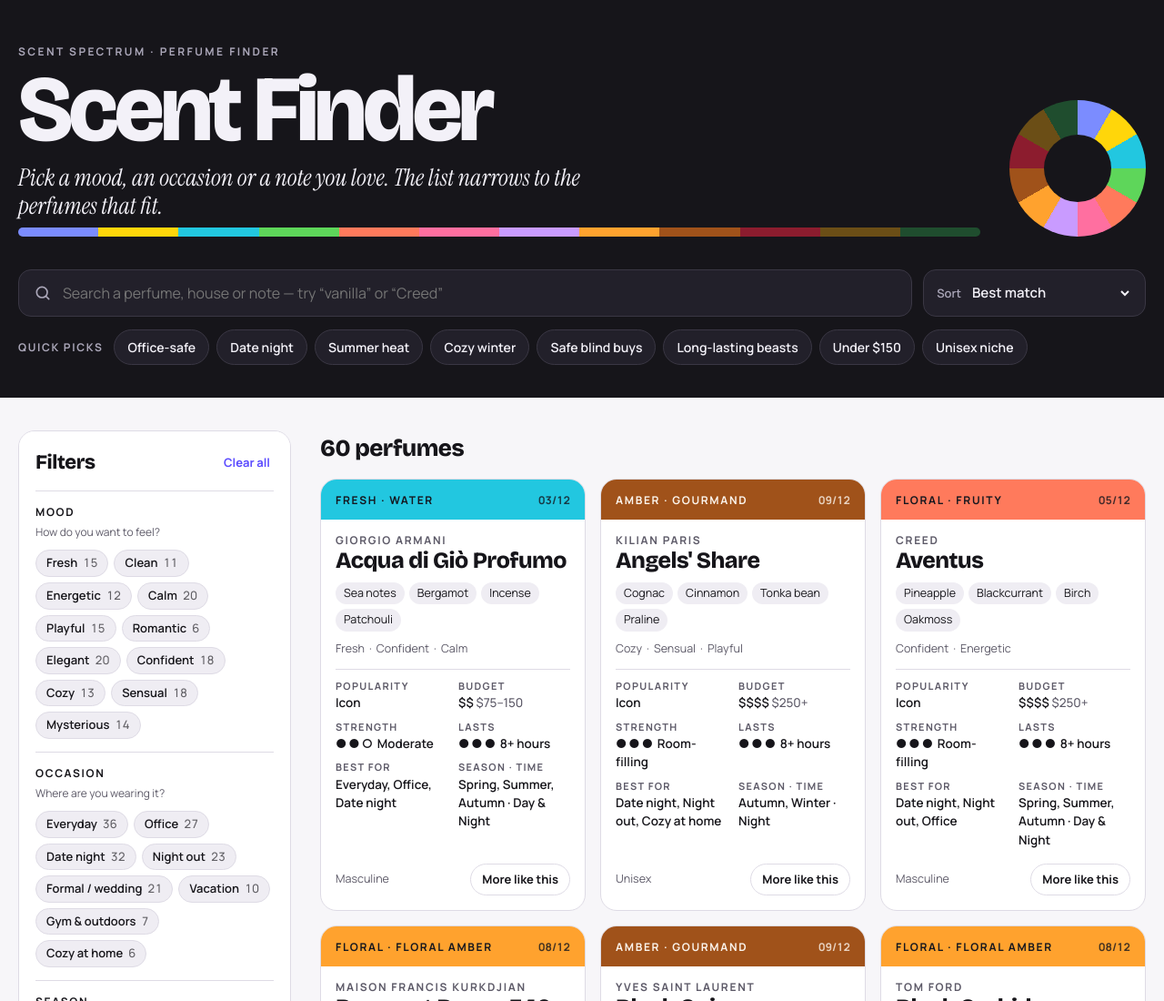
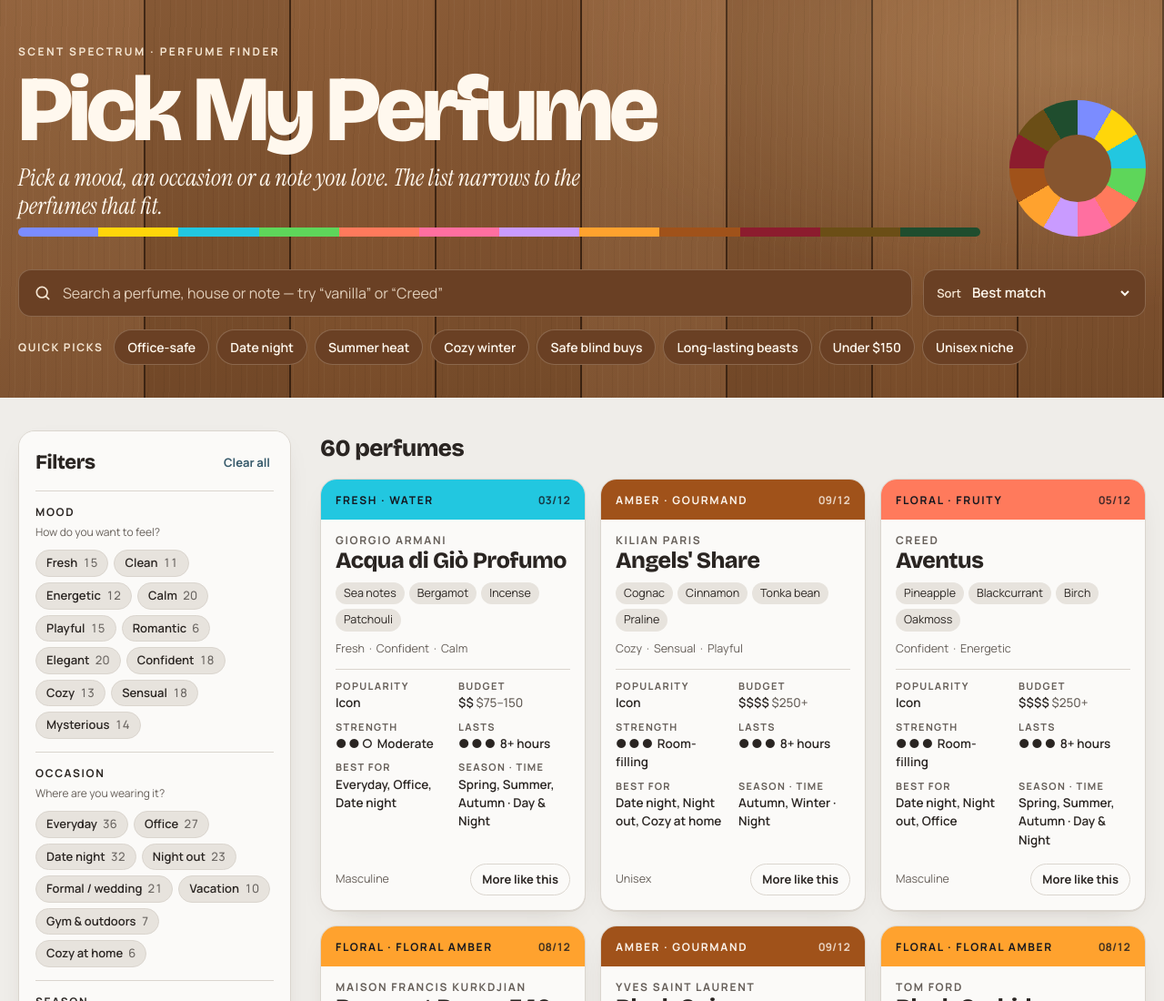
Before and after one commit to mahesh557/PickMyPerfume, a plain HTML site: page index.html in a window 1280 px wide. Shown: the top 1100 px of the page at 91% size. Drawn offline with nearby package versions, Linux system fonts and the light colour scheme.

Commit message:
Add files via upload

```diff
--- a/index.html
+++ b/index.html
@@ -3,15 +3,17 @@
 <head>
 <meta charset="utf-8">
 <meta name="viewport" content="width=device-width, initial-scale=1, viewport-fit=cover">
-<title>Scent Finder</title>
+<title>Pick My Perfume</title>
 <link rel="preconnect" href="https://fonts.googleapis.com">
 <link rel="preconnect" href="https://fonts.gstatic.com" crossorigin>
 <link rel="stylesheet" href="https://fonts.googleapis.com/css2?family=Bricolage+Grotesque:opsz,wght@12..96,600;12..96,800&family=Instrument+Serif:ital@0;1&family=Manrope:wght@400;500;600;700&display=swap">
 <style>
 /* Layout: sticky filter rail on the left, result cards on the right; reference viewer below. */
 :root{
-  --bg:#F7F6F9; --surface:#FFFFFF; --surface-2:#EFEDF3; --ink:#16151A; --muted:#5D5A68; --line:#DEDBE5;
-  --accent:#5B4BFF; --accent-ink:#FFFFFF; --chip-on:#16151A; --chip-on-ink:#FFFFFF;
+  /* Light: the room around the panel — warm white walls, greige ceramic, charcoal text.
+     Accent: deep slate-teal, oak's complement (the cool partner to the orange-brown wood). */
+  --bg:#EFEDE9; --surface:#FBFAF8; --surface-2:#E7E3DD; --ink:#2A2522; --muted:#665F59; --line:#DAD5CE;
+  --accent:#36596A; --accent-ink:#FFFFFF; --chip-on:#36596A; --chip-on-ink:#FFFFFF;
   --display:'Bricolage Grotesque','Arial Narrow',system-ui,sans-serif;
   --body:'Manrope',system-ui,-apple-system,'Segoe UI',sans-serif;
   --serif:'Instrument Serif',Georgia,serif;
@@ -19,10 +21,21 @@
 }
 /* One fixed look: ~70% light page, ~30% dark bands (hero + reference). Dark bands re-scope the same tokens. */
 .dark{
-  --bg:#16151A; --surface:#22202A; --surface-2:#2D2B36; --ink:#F3F1F8; --muted:#ABA7B9; --line:#3A3744;
-  --accent:#B3A9FF; --accent-ink:#16151A; --chip-on:#F3F1F8; --chip-on-ink:#16151A;
-  background:var(--bg); color:var(--ink); color-scheme:dark;
+  /* Oak bands (header + reference): solid oak panelling — vertical planks, dark grooves, soft lamp glow.
+     Accent: the lamp-shade linen. */
+  --bg:#86552F; --surface:#6A4024; --surface-2:#764A2C; --ink:#FFF8EE; --muted:#F6E7D4; --line:#A47650;
+  --accent:#F2E5D0; --accent-ink:#3A2414; --chip-on:#F2E5D0; --chip-on-ink:#3A2414;
+  background-color:var(--bg); color:var(--ink); color-scheme:dark;
+  background-image:
+    radial-gradient(ellipse 60% 90% at 92% 15%, rgba(255,214,160,.22), transparent 70%),
+    repeating-linear-gradient(90deg, transparent 0 158px, rgba(38,20,8,.75) 158px 160px),
+    repeating-linear-gradient(90deg, rgba(255,226,190,.05) 0 160px, rgba(0,0,0,.06) 160px 320px, rgba(255,226,190,0) 320px 480px, rgba(0,0,0,.03) 480px 640px),
+    repeating-linear-gradient(91deg, rgba(60,30,10,.09) 0 1px, transparent 1px 6px, rgba(255,230,200,.04) 6px 7px, transparent 7px 17px),
+    linear-gradient(180deg, rgba(255,230,200,.06), rgba(0,0,0,.10));
 }
+.dark .search input::placeholder{color:#F6E7D4;opacity:.85}
+.dark .search,.dark .sort,.dark .preset,.dark .refcard,.dark .viewer{border-color:rgba(255,240,220,.22)}
+.rail,.card,.empty{box-shadow:0 1px 0 #DAD5CE, 0 10px 30px -20px rgba(58,36,20,.35)}
 .dark .toolbar{padding-bottom:36px}
 *{box-sizing:border-box}
 html,body{margin:0}
@@ -146,7 +159,7 @@ h1{margin:0;font-family:var(--display);font-weight:800;font-size:clamp(48px,8vw,
 <header class="wrap hero">
   <div>
     <p class="eyebrow">Scent Spectrum · Perfume finder</p>
-    <h1>Scent Finder</h1>
+    <h1>Pick My Perfume</h1>
     <p class="lede">Pick a mood, an occasion or a note you love. The list narrows to the perfumes that fit.</p>
     <div class="spectrum" id="spectrum" aria-hidden="true"></div>
   </div>
```
